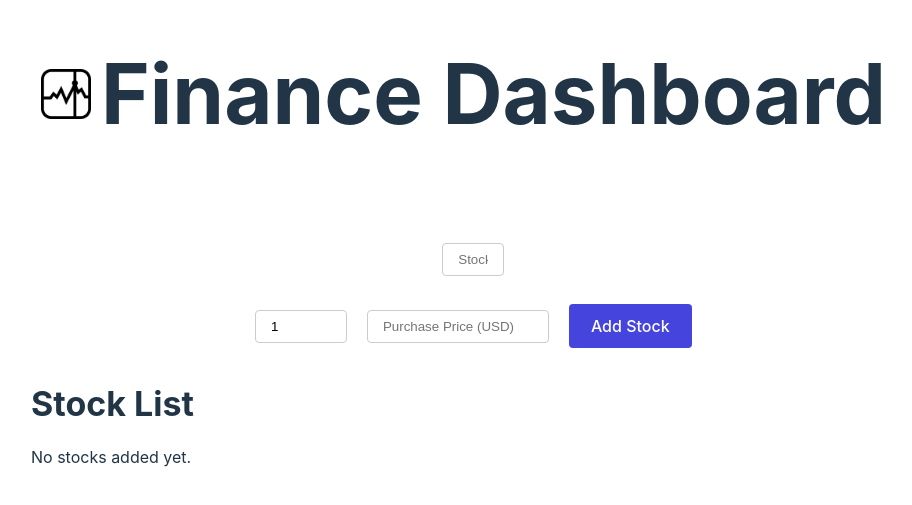
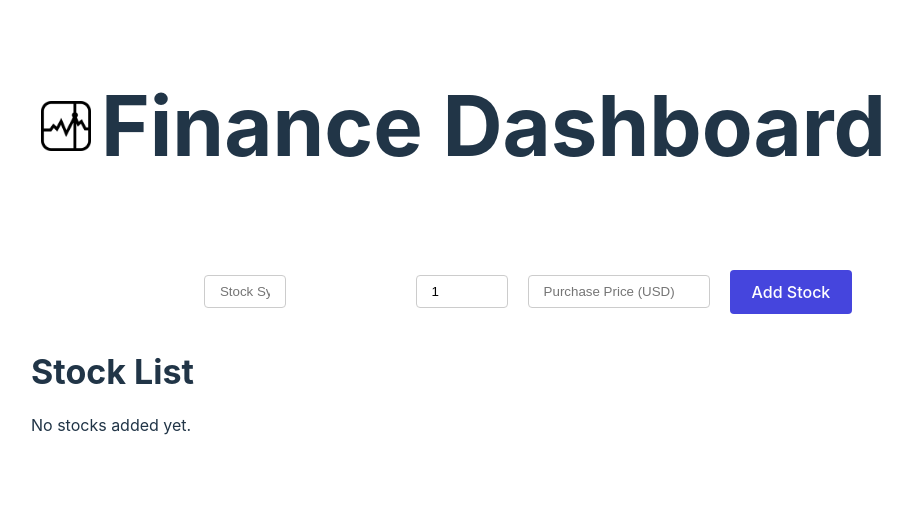
Before and after one commit to jayelinjiaqi/capstone-jayelin-se100, a React (Vite) app: page / in a window 1280 px wide. Shown: the part 171-676 px from the top of the page, without its empty margins (39-951 px from the left). Built offline with nearby package versions, Linux system fonts and the light colour scheme.

Commit message:
input box stock size

```diff
--- a/src/Dropdown.css
+++ b/src/Dropdown.css
@@ -1,10 +1,10 @@
 .dropdown-container {
-    width: 100%; /* Set width as needed */
+    width: 30%; /* Set width as needed */
     padding: 8px 15px;
 }
 
 .searchInput {
-    width: 30px;
+    width: 50px;
     padding: 8px 15px;
     border: 1px solid #ccc;
     border-radius: 4px;
```
